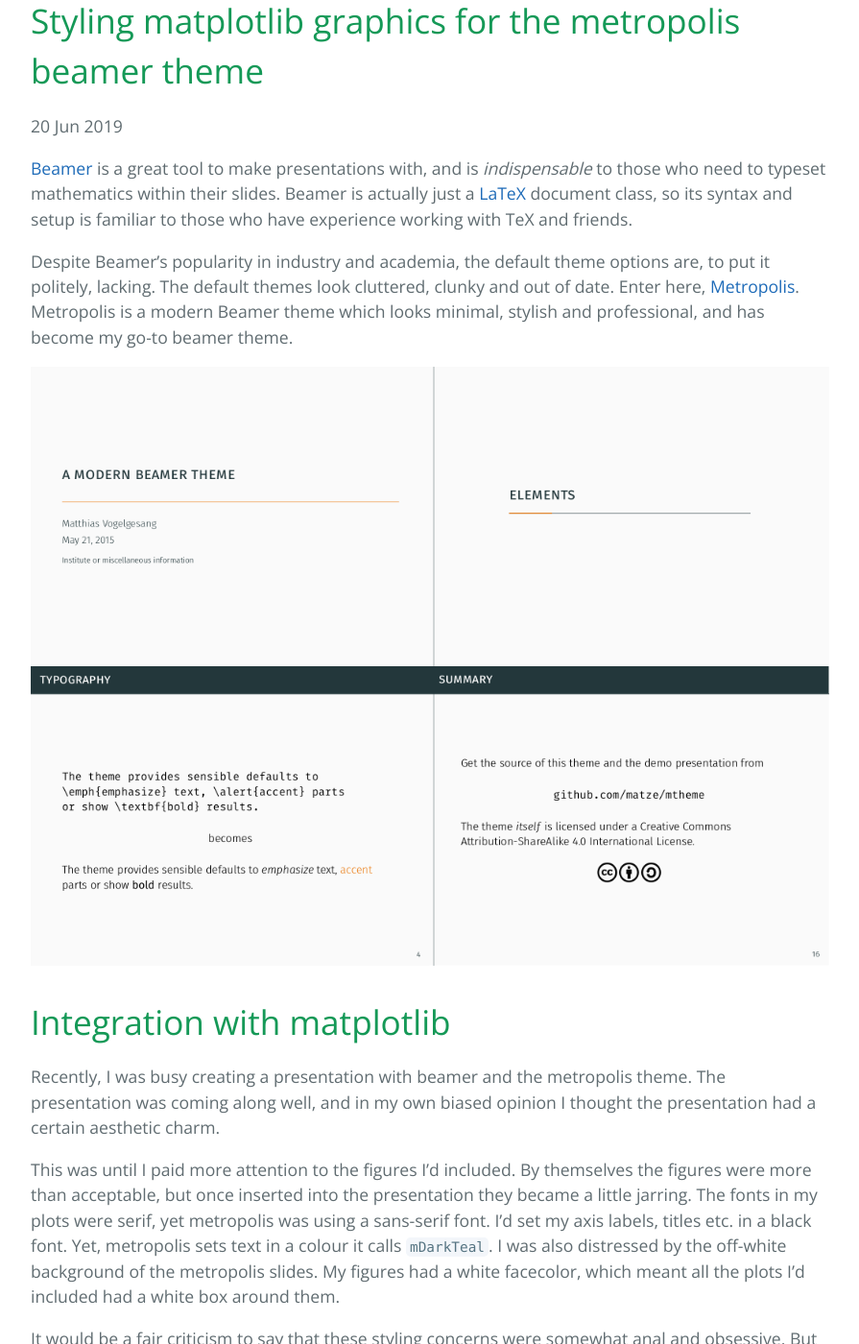
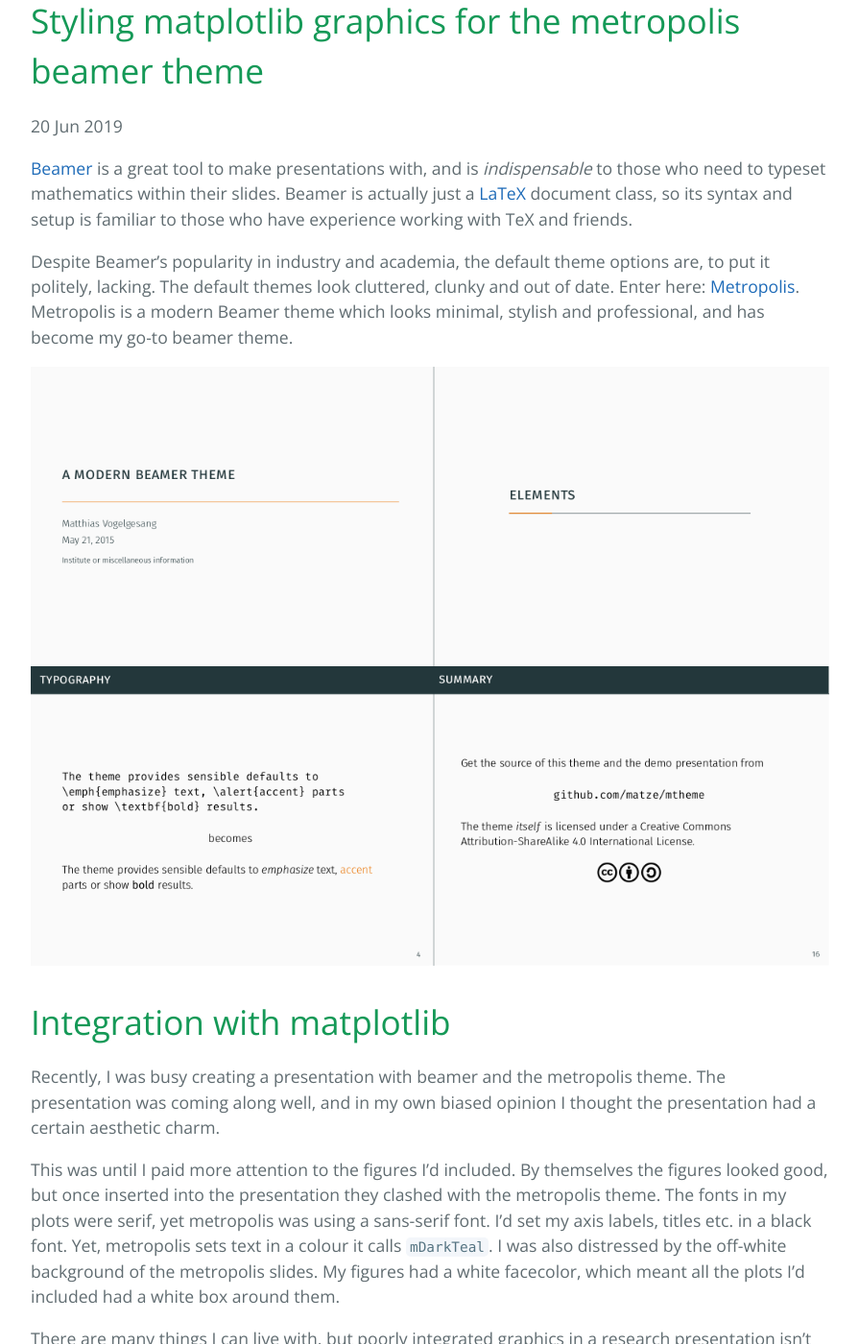
Before and after one commit to jwalton3141/jwalton3141.github.io, a Jekyll site: the page built from _posts/2019-06-20-Matplotlib-metropolis-beamer.md, in a window 1280 px wide and 1400 px high, scrolled down 356 px. Shown: the whole window at 96% size, without its empty margins (192-1087 px from the left). Built offline with Jekyll 4.4.1, drawn with Linux system fonts in a browser that asks for light colours; comment, search, counter and statistics services are not loaded; some of the changed text lies outside the part shown.

Commit message:
Typos and spelling

````diff
--- a/_posts/2019-06-20-Matplotlib-metropolis-beamer.md
+++ b/_posts/2019-06-20-Matplotlib-metropolis-beamer.md
@@ -8,7 +8,7 @@
 
 [Beamer](http://anorien.csc.warwick.ac.uk/mirrors/CTAN/macros/latex/contrib/beamer/doc/beameruserguide.pdf) is a great tool to make presentations with, and is *indispensable* to those who need to typeset mathematics within their slides. Beamer is actually just a [LaTeX](https://www.latex-project.org/about/) document class, so its syntax and setup is familiar to those who have experience working with TeX and friends.
 
-Despite Beamer's popularity in industry and academia, the default theme options are, to put it politely, lacking. The default themes look cluttered, clunky and out of date. Enter here, [Metropolis](http://mirrors.ibiblio.org/CTAN/macros/latex/contrib/beamer-contrib/themes/metropolis/doc/metropolistheme.pdf). Metropolis is a modern Beamer theme which looks minimal, stylish and professional, and has become my go-to beamer theme.
+Despite Beamer's popularity in industry and academia, the default theme options are, to put it politely, lacking. The default themes look cluttered, clunky and out of date. Enter here: [Metropolis](http://mirrors.ibiblio.org/CTAN/macros/latex/contrib/beamer-contrib/themes/metropolis/doc/metropolistheme.pdf). Metropolis is a modern Beamer theme which looks minimal, stylish and professional, and has become my go-to beamer theme.
 
 <img src="/assets/metropolis/metropolis_example.png" alt="Example style of metropolis theme" class="center">
 
@@ -16,9 +16,9 @@
 
 Recently, I was busy creating a presentation with beamer and the metropolis theme. The presentation was coming along well, and in my own biased opinion I thought the presentation had a certain aesthetic charm.
 
-This was until I paid more attention to the figures I'd included. By themselves the figures were more than acceptable, but once inserted into the presentation they became a little jarring. The fonts in my plots were serif, yet metropolis was using a sans-serif font. I'd set my axis labels, titles etc. in a black font. Yet, metropolis sets text in a colour it calls ```mDarkTeal```. I was also distressed by the off-white background of the metropolis slides. My figures had a white facecolor, which meant all the plots I'd included had a white box around them.
+This was until I paid more attention to the figures I'd included. By themselves the figures looked good, but once inserted into the presentation they clashed with the metropolis theme. The fonts in my plots were serif, yet metropolis was using a sans-serif font. I'd set my axis labels, titles etc. in a black font. Yet, metropolis sets text in a colour it calls ```mDarkTeal```. I was also distressed by the off-white background of the metropolis slides. My figures had a white facecolor, which meant all the plots I'd included had a white box around them.
 
-It would be a fair criticism to say that these styling concerns were somewhat anal and obsessive. But this wouldn't be enough to derail my tyrannous rule over attention to detail.
+There are many things I can live with, but poorly integrated graphics in a research presentation isn't one of them.
 
 <img src="/assets/metropolis/output-1.png" alt="Default plots don't blend great" class="center">
 
@@ -30,7 +30,7 @@
 
 This memory issue isn't a huge problem, and there are ways around it. If you're compiling with pdfLaTeX one solution is to increase the main memory limit. Another solution would be to compile with luaLaTeX, which can dynamically alter its memory limit as needed.
 
-Still though, my work machine doesn't have a luaLaTeX build, and I didn't want to start messing around with pdfLaTeX's memory limit. I was hoping for a pure matplotlib solution. And so the search continued
+Still, though, my work machine doesn't have a luaLaTeX build, and I didn't want to start messing around with pdfLaTeX's memory limit. I was hoping for a pure matplotlib solution. And so the search continued
 
 ## Attempt #2
 
@@ -38,9 +38,11 @@
 
 ## An *actual* solution
 
-Aha, and here our rollercoaster ride rolls into a satisfying matplotlib-based ending. I'd become aware of [the LaTeX package FiraSans](https://ctan.org/tex-archive/fonts/fira?lang=en), and figured I could add this into the [rcParam](https://matplotlib.org/users/customizing.html#matplotlib-rcparams) ```text.latex.preamble``` to match my fonts between metropolis and matplotlib. I could also alter the rcParams such that all text was set in the ```mDarkTeal``` colour. The finishing touch was to set the ```savefig.facecolor``` to the offwhite background of the metropolis theme.
+Aha, and here our rollercoaster ride rolls into a satisfying matplotlib-based ending. I'd become aware of [the LaTeX package FiraSans](https://ctan.org/tex-archive/fonts/fira?lang=en), and figured I could add this into the [rcParam](https://matplotlib.org/users/customizing.html#matplotlib-rcparams) ```text.latex.preamble``` to match my fonts between metropolis and matplotlib. I could also alter the rcParams such that all text was set in the ```mDarkTeal``` colour. The finishing touch was to set the ```savefig.facecolor``` to the off white background of the metropolis theme.
 
-Rather than altering these rcParams in every one of my plotting routines, the proper solution here was to create a [matplotlib style sheet](https://matplotlib.org/users/customizing.html#using-style-sheets). The style sheets are burrowed away in a warren of directories and subdirectories. To find yours you'll need to find the path to your python distribution, and from there work your way down to ```lib/python3.6/site-packages/matplotlib/mpl-data/stylelib```. Here I created the file ```metropolis.mplstyle``` with the contents:
+<img src="/assets/metropolis/output-2.png" class="center" alt="These plots blend much nicer">
+
+Rather than altering these rcParams in every one of my plotting routines, the proper solution here was to create a [matplotlib style sheet](https://matplotlib.org/users/customizing.html#using-style-sheets). These allow a user to very quickly change a number of styling aspects of their plot. The style sheets are burrowed away in a warren of directories and subdirectories. To find yours you'll need to find the path to your python distribution, and from there work your way down to ```lib/python3.6/site-packages/matplotlib/mpl-data/stylelib```. Here I created the file ```metropolis.mplstyle``` with the contents:
 
 ```py
 # Matplotlib style file to create plots that integrate nicely
@@ -124,6 +126,4 @@
 
 ```
 
-<img src="/assets/metropolis/output-2.png" class="center" alt="These plots blend much nicer">
-
-Now, to make figures which integrate seemlessly with the metropolis theme, it's simply enough to include the line ```plt.style.use('metropolis')``` at the top of any plotting scripts. I like this solution as it's super simple to use and the results really are satisfying.
+Now, to make figures which integrate seemlessly with the metropolis theme, it's simply enough to include the line ```plt.style.use('metropolis')``` at the top of any plotting scripts. I like this solution as it's super simple to use, re-use and the results look great.
````
